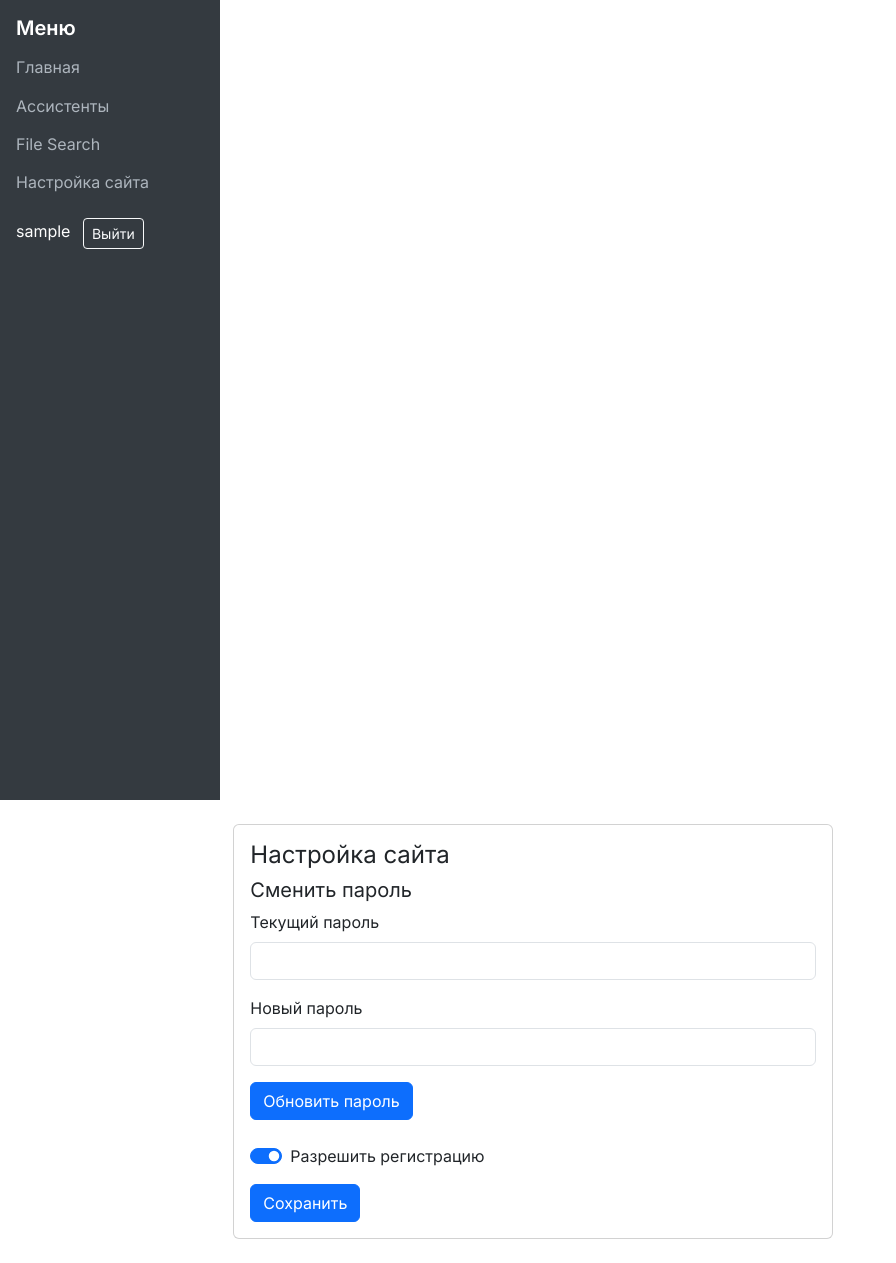
After one commit to Shulike/codex_test, a Flask app: page /settings in a window 1280 px wide. The commit adds this page. Shown: the whole page, without its empty margins (0-896 px from the left). Run offline with Flask 3, Linux system fonts and the light colour scheme; the visitor is signed in with stand-in values (Sample User, id 1); data comes from the database, SQL or seed files in the repository.

Commit message:
add site settings page

```diff
--- a/app.py
+++ b/app.py
@@ -56,11 +56,33 @@ def get_db():
     return conn
 
 
+def get_setting(key, default=None):
+    with get_db() as db:
+        row = db.execute('SELECT value FROM settings WHERE key=?', (key,)).fetchone()
+        return row['value'] if row else default
+
+
+def set_setting(key, value):
+    with get_db() as db:
+        if db.execute('SELECT 1 FROM settings WHERE key=?', (key,)).fetchone():
+            db.execute('UPDATE settings SET value=? WHERE key=?', (value, key))
+        else:
+            db.execute('INSERT INTO settings (key, value) VALUES (?, ?)', (key, value))
+
 def init_db():
     with get_db() as db:
         db.execute(
             "CREATE TABLE IF NOT EXISTS users (id INTEGER PRIMARY KEY AUTOINCREMENT, username TEXT UNIQUE NOT NULL, password TEXT NOT NULL)"
         )
+        db.execute(
+            "CREATE TABLE IF NOT EXISTS settings (key TEXT PRIMARY KEY, value TEXT)"
+        )
+        # default: registration allowed
+        if not db.execute("SELECT 1 FROM settings WHERE key = ?", ("registration_open",)).fetchone():
+            db.execute(
+                "INSERT INTO settings (key, value) VALUES (?, ?)",
+                ("registration_open", "1"),
+            )
 
 
 init_db()
@@ -86,7 +108,10 @@ def login_required(f):
 
 @app.context_processor
 def inject_user():
-    return {"current_user": current_user()}
+    return {
+        "current_user": current_user(),
+        "registration_open": get_setting("registration_open", "1") == "1",
+    }
 
 
 @app.before_request
@@ -99,6 +124,9 @@ def require_login():
 
 @app.route("/register", methods=["GET", "POST"])
 def register():
+    if get_setting("registration_open", "1") != "1":
+        flash("Регистрация закрыта администратором")
+        return redirect(url_for("login"))
     if request.method == "POST":
         username = request.form.get("username", "").strip()
         password = request.form.get("password", "")
@@ -618,5 +646,29 @@ def delete_vector_store_file(vs_id, file_id):
         flash_error(f'Ошибка: {e}', e)
     return redirect(url_for('view_vector_store', vs_id=vs_id))
 
+
+@app.route('/settings', methods=['GET', 'POST'])
+@login_required
+def site_settings():
+    if request.method == 'POST':
+        if 'change_password' in request.form:
+            current_password = request.form.get('current_password', '')
+            new_password = request.form.get('new_password', '')
+            with get_db() as db:
+                user = db.execute('SELECT * FROM users WHERE id = ?', (session['user_id'],)).fetchone()
+                if not check_password_hash(user['password'], current_password):
+                    flash('Неверный текущий пароль')
+                elif not new_password:
+                    flash('Новый пароль не может быть пустым')
+                else:
+                    db.execute('UPDATE users SET password=? WHERE id=?', (generate_password_hash(new_password), user['id']))
+                    flash('Пароль обновлён')
+        elif 'update_registration' in request.form:
+            reg_open = request.form.get('registration_open') == 'on'
+            set_setting('registration_open', '1' if reg_open else '0')
+            flash('Настройки обновлены')
+    reg_open = get_setting('registration_open', '1') == '1'
+    return render_template('settings.html', title='Настройка сайта', registration_open=reg_open)
+
 if __name__ == '__main__':
     app.run(host='0.0.0.0', port=5000, debug=True)
--- a/templates/base.html
+++ b/templates/base.html
@@ -64,6 +64,7 @@
         <li class="nav-item"><a href="/" class="nav-link">Главная</a></li>
         <li class="nav-item"><a href="/assistants" class="nav-link">Ассистенты</a></li>
         <li class="nav-item"><a href="/filesearch" class="nav-link">File Search</a></li>
+        <li class="nav-item"><a href="/settings" class="nav-link">Настройка сайта</a></li>
       </ul>
       <div class="mt-3">
         <form action="{{ url_for('logout') }}" method="post">
--- a/templates/login.html
+++ b/templates/login.html
@@ -17,6 +17,8 @@
       </form>
     </div>
   </div>
+  {% if registration_open %}
   <p><a href="{{ url_for('register') }}">Регистрация</a></p>
+  {% endif %}
 </div>
 {% endblock %}
--- /dev/null
+++ b/templates/settings.html
@@ -0,0 +1,29 @@
+{% extends 'base.html' %}
+{% block content %}
+<div class="form-card">
+  <div class="card animate__animated animate__fadeIn">
+    <div class="card-body">
+      <h1 class="h4">Настройка сайта</h1>
+      <form method="post" class="mb-4">
+        <h5>Сменить пароль</h5>
+        <div class="mb-3">
+          <label class="form-label">Текущий пароль</label>
+          <input type="password" name="current_password" class="form-control">
+        </div>
+        <div class="mb-3">
+          <label class="form-label">Новый пароль</label>
+          <input type="password" name="new_password" class="form-control">
+        </div>
+        <button type="submit" name="change_password" value="1" class="btn btn-primary">Обновить пароль</button>
+      </form>
+      <form method="post">
+        <div class="form-check form-switch mb-3">
+          <input class="form-check-input" type="checkbox" name="registration_open" id="regOpen" {% if registration_open %}checked{% endif %}>
+          <label class="form-check-label" for="regOpen">Разрешить регистрацию</label>
+        </div>
+        <button type="submit" name="update_registration" value="1" class="btn btn-primary">Сохранить</button>
+      </form>
+    </div>
+  </div>
+</div>
+{% endblock %}
```
Also changed, not shown: README.md.
